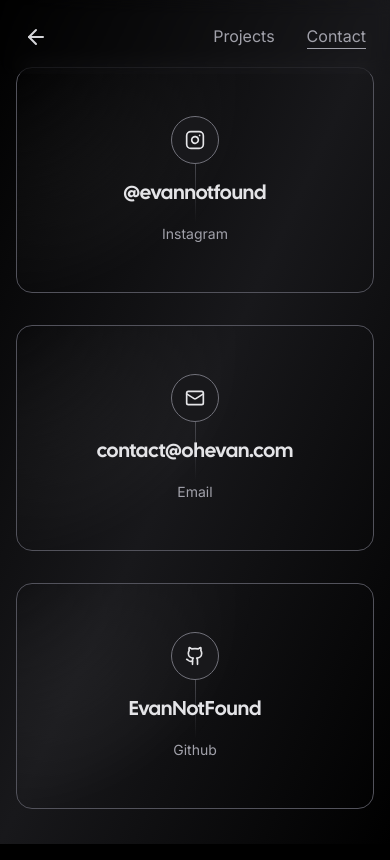
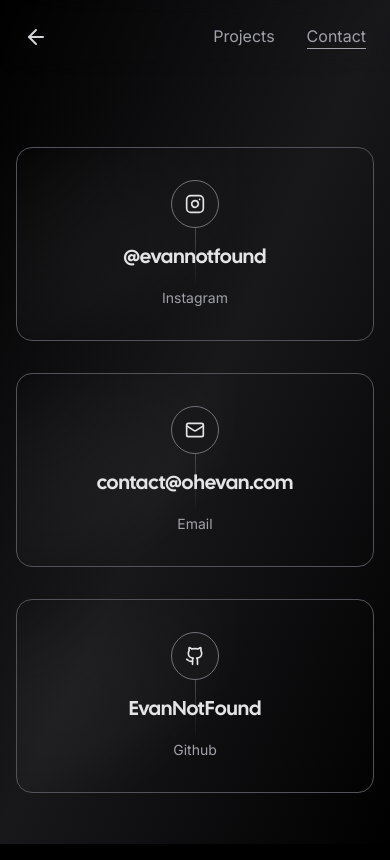
Before and after one commit to EvanNotFound/portfolio-v3, a Next.js app: page /contact in a window 390 px wide. Built offline with nearby package versions, Linux system fonts and the light colour scheme; no server answers; what tailwindcss-debug-screens would draw is missing.

Commit message:
fix mobile

```diff
--- a/app/components/card.tsx
+++ b/app/components/card.tsx
@@ -72,7 +72,7 @@ export const Card = ({
         },
       }}
       onMouseMove={onMouseMove}
-      className="transition-[box-shadow,border]  duration-500 shadow-none hover:shadow-xl hover:shadow-zinc-500/10 py-8 relative overflow-hidden  border rounded-2xl hover:bg-zinc-800/10 group md:gap-8 hover:border-zinc-300/40 border-zinc-600 "
+      className="transition-[box-shadow,border]  duration-500 shadow-none hover:shadow-xl hover:shadow-zinc-500/10 py-4 sm:py-8 relative overflow-hidden  border rounded-2xl hover:bg-zinc-800/10 group md:gap-8 hover:border-zinc-300/40 border-zinc-600 "
     >
       <div className="pointer-events-none">
         <div className="absolute inset-0 z-0  transition duration-1000 [mask-image:linear-gradient(black,transparent)]" />
--- a/app/components/nav.tsx
+++ b/app/components/nav.tsx
@@ -44,7 +44,7 @@ export const Navigation: React.FC = () => {
             : "bg-zinc-900/500  border-zinc-800 "
         }`}
       >
-        <div className="container flex flex-row-reverse items-center justify-between p-6 mx-auto">
+        <div className="container flex flex-row-reverse items-center justify-between p-6 mx-auto md:max-w-full lg:max-w-7xl">
           <div className="flex justify-between gap-8">
             <div className={"group"}>
               <Link
--- a/app/contact/page.tsx
+++ b/app/contact/page.tsx
@@ -30,7 +30,7 @@ export default function Example() {
   return (
     <div className=" bg-gradient-to-tl from-zinc-900/0 via-zinc-900 to-zinc-900/0">
       <Navigation />
-      <PageWrapper className="container flex items-center justify-center min-h-screen px-4 mx-auto md:!max-w-7xl">
+      <div className="container pt-24 flex items-center justify-center min-h-screen px-4 mx-auto md:!max-w-7xl">
         <div className="grid w-full grid-cols-1 gap-8 mx-auto mt-18 sm:mt-0 md:grid-cols-3 lg:gap-12">
           {socials.map((s, index) => (
             <Card key={index} delay={index * 0.15}>
@@ -58,7 +58,7 @@ export default function Example() {
             </Card>
           ))}
         </div>
-      </PageWrapper>
+      </div>
     </div>
   );
 }
--- a/app/projects/page.tsx
+++ b/app/projects/page.tsx
@@ -47,7 +47,7 @@ export default async function ProjectsPage() {
   return (
     <div className="relative pb-16">
       <Navigation />
-      <div className="px-6 pt-16 mx-auto space-y-8 max-w-7xl lg:px-8 md:space-y-16 md:pt-24 lg:pt-32 pb-16">
+      <div className="px-6 pt-24 mx-auto space-y-8 max-w-7xl lg:px-8 md:space-y-16 md:pt-24 lg:pt-32 pb-16">
         <div className="max-w-2xl mx-auto lg:mx-0">
           <h2 className="text-3xl font-bold tracking-tight text-zinc-100 sm:text-4xl">
             Projects
```
